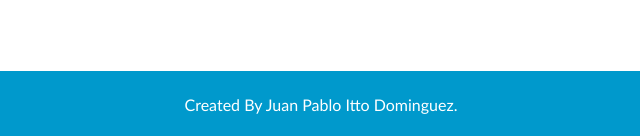
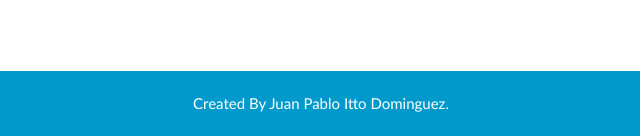
Before and after one commit to Pabloitto/KATAS-JS, a plain HTML site: page index.html in a window 1280 px wide. Shown: the part 661-797 px from the top of the page, 319-959 px from the left. Drawn offline with Linux system fonts and the light colour scheme.

Commit message:
style cahnge

```diff
--- a/katas/layout.css
+++ b/katas/layout.css
@@ -38,5 +38,4 @@ body
 	font-size:15px;
 	color:White;
 	padding-top:8px;
-	font-size:medium;
 }
```
